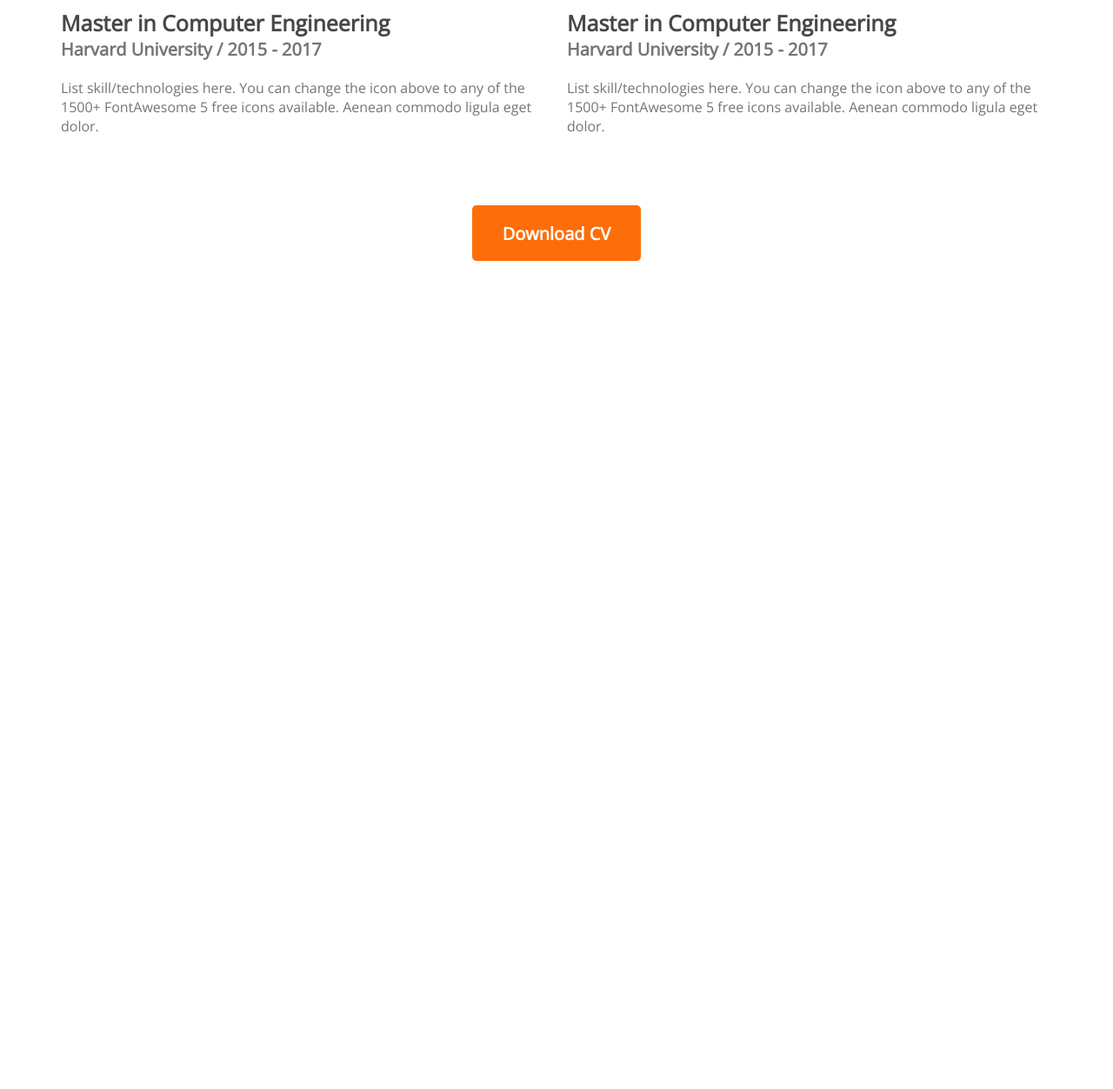
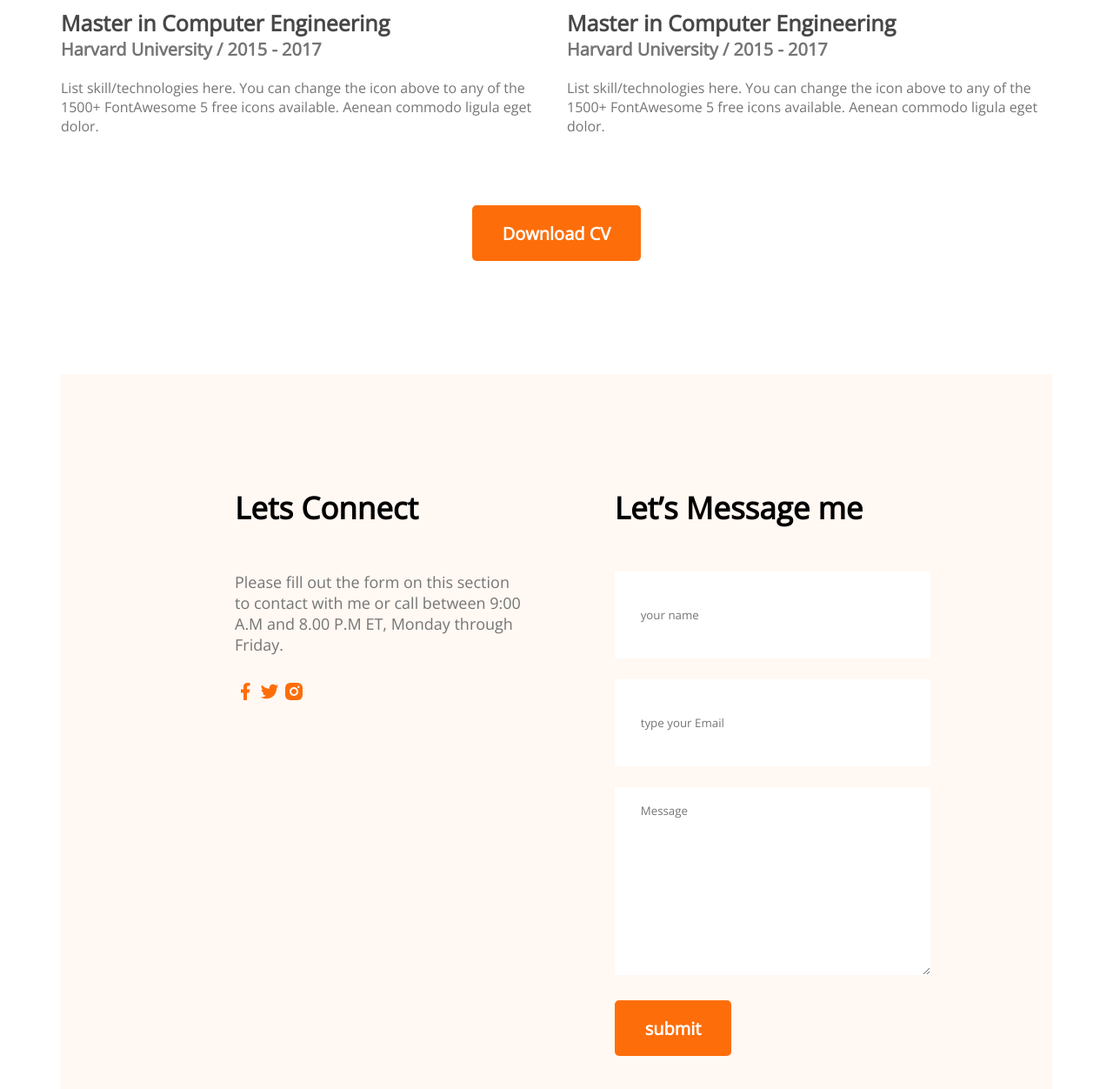
Before and after one commit to abushahed670/Reset-developer-portfolio, a plain HTML site: page index.html in a window 1280 px wide. Shown: the part 2556-3808 px from the top of the page at 87% size. Before the commit the page ends 2856 px from the top, so only its background shows below. Drawn offline with nearby package versions, Linux system fonts and the light colour scheme.

Commit message:
contract section added

```diff
--- a/index.html
+++ b/index.html
@@ -152,6 +152,34 @@
             </div>
 
         </section>
+        <!-- contract  section -->
+        <section class="contract">
+            <div>
+                <h3 class="section-title">Lets Connect</h3>
+                <p class="section-description">Please fill out the form on this section to contact with me or call between 9:00 A.M and 8.00 P.M ET, Monday through Friday.</p>
+                <a href="">
+                    <img src="images/icons/facebook.png" alt="">
+                </a>
+                <a href="">
+                    <img src="images/icons/twitter.png" alt="">
+                </a>
+                <a href="">
+                    <img src="images/icons/insta.png" alt="">
+                </a>
+
+            </div>
+            <div>
+                <h3 class="section-title">Let’s Message me</h3>
+                <form action="">
+                    <input type="text" name="" id="" placeholder="your name">
+                    <input type="email" name="" id="" placeholder="type your Email">
+                    <textarea name="" id="" cols="30" rows="10" placeholder="Message"></textarea>
+                    <input class="btn-primary" type="submit" value="submit">
+                </form>
+
+            </div>
+
+        </section>
 
     </main>
     <footer>
--- a/styles/portfolio.css
+++ b/styles/portfolio.css
@@ -1,11 +1,13 @@
-*{
+* {
     margin: 0;
     font-family: 'Open Sans', sans-serif;
 }
-.text-primary{
+
+.text-primary {
     color: #FD6E0A;
 }
-.btn-primary{
+
+.btn-primary {
     color: #FFFFFF;
     font-weight: 700;
     height: 64px;
@@ -18,70 +20,80 @@
 }
 
 /* header and navigation style */
-.header{
+.header {
     background-color: #FFF8F3;
     background-image: url(../images/header_bg.png), url(../images/developer.png);
     /* background-size: ; */
     background-repeat: no-repeat;
     background-position: bottom right left;
 }
-nav{
+
+nav {
     display: flex;
     justify-content: space-between;
     margin: 50px 200px;
 }
 
-.nav-title{
+.nav-title {
     font-weight: 800;
-     font-size: 45px;
+    font-size: 45px;
 
 }
-nav ul{
+
+nav ul {
     display: flex;
     align-items: center;
 
 }
-nav li{
+
+nav li {
     list-style: none;
     margin-left: 50px;
 }
+
 /* banner style */
-.banner{
+.banner {
     margin: 0 200px;
     align-items: center;
     display: flex;
 
 }
-.banner-title{
+
+.banner-title {
     font-weight: 150px;
     font-size: 35px;
 
 }
-.banner-sub-title{
+
+.banner-sub-title {
     font-weight: 600;
     font-size: 45px;
     margin-bottom: 20px;
 
 
 }
-.banner-description{
+
+.banner-description {
     color: #757575;
     font-size: 18px;
     margin-bottom: 30px;
 
 
 }
-.images{
+
+.images {
     height: 50%;
     width: 50%;
 }
+
 /* main section */
-main{
+main {
     max-width: 1140px;
     margin: 0 auto;
 }
+
 /* about section style */
-.about{
+.about {
     text-align: center;
     margin-top: 130px;
     background: #FFF8F3;
@@ -90,7 +102,8 @@ main{
 
 
 }
-.section-title{
+
+.section-title {
 
     font-size: 35px;
     margin-bottom: 30px;
@@ -99,84 +112,126 @@ main{
     margin-bottom: 50px;
 
 }
-.section-description{
+
+.section-description {
     color: #757575;
     font-size: 18px;
     margin-bottom: 30px;
 
 }
-.about-info-container{
+
+.about-info-container {
     display: flex;
     justify-content: space-around;
 
 }
-.about .info-title{
+
+.about .info-title {
     font-size: 20px;
     color: #757575;
 }
-.info-description{
+
+.info-description {
     font-weight: 700;
     font-size: 20px;
     color: #474747;
 }
+
 /* what i do style */
-.what-i-do{
+.what-i-do {
     margin-top: 130px;
 
 }
-section{
+
+section {
 
     margin-top: 130px;
 }
-.skills-container{
+
+.skills-container {
     display: flex;
     gap: 24px;
 }
-.skill{
+
+.skill {
     background: #FFFFFF;
     box-shadow: 0px 6px 50px rgba(0, 0, 0, 0.06);
     border-radius: 5px;
     padding: 30px;
 }
-.skill-title{
+
+.skill-title {
 
     font-weight: 700;
     font-size: 20px;
     margin-top: 30px;
 }
-.skill-description{
+
+.skill-description {
     color: #757575;
 
 }
+
 /* resume style */
-.resume-content{
+.resume-content {
     display: flex;
     gap: 24px;
 }
-.resume-item{
+
+.resume-item {
     margin-top: 30px;
     margin-bottom: 30px;
 }
 
-.resume .title{
+.resume .title {
     font-weight: 700;
     font-size: 25px;
     color: #474747;
     margin-top: 20px;
 
 }
-.resume .sub-title{
+
+.resume .sub-title {
     color: #757575;
     font-weight: 600;
     font-size: 20px;
     margin-bottom: 20px;
 
 }
-.resume .description{
+
+.resume .description {
     color: #757575;
 
 }
-.resume-button{
+
+.resume-button {
     margin-top: 50px;
     text-align: center;
 }
+
+/* contract style */
+.contract {
+    display: flex;
+    gap: 100px;
+    background: #FFF8F3;
+    padding: 130px 200px;
+}
+
+.contract .section-title {
+    text-align: left;
+
+}
+
+.contract input[type="text"], input[type="email"],textarea {
+    margin-bottom: 24px;
+    border: 0;
+    width: 100%;
+    padding: 18px 30px;
+}
+
+input {
+    height: 64px;
+}
+.contract a{
+    text-decoration: none;
+}
```
